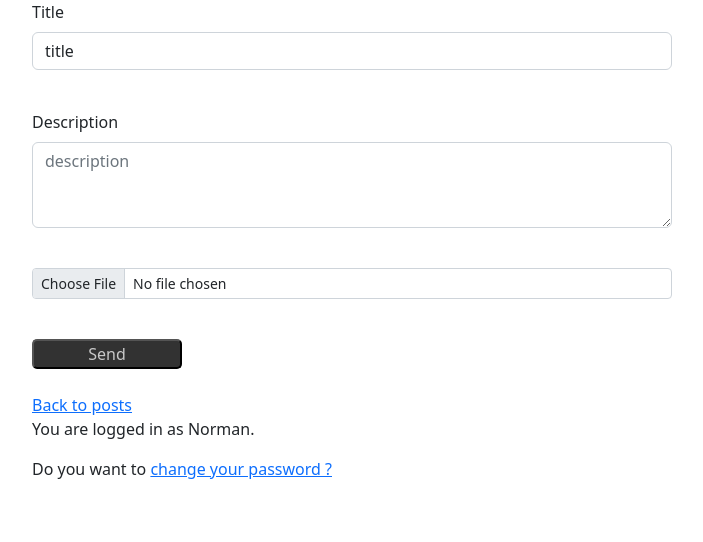
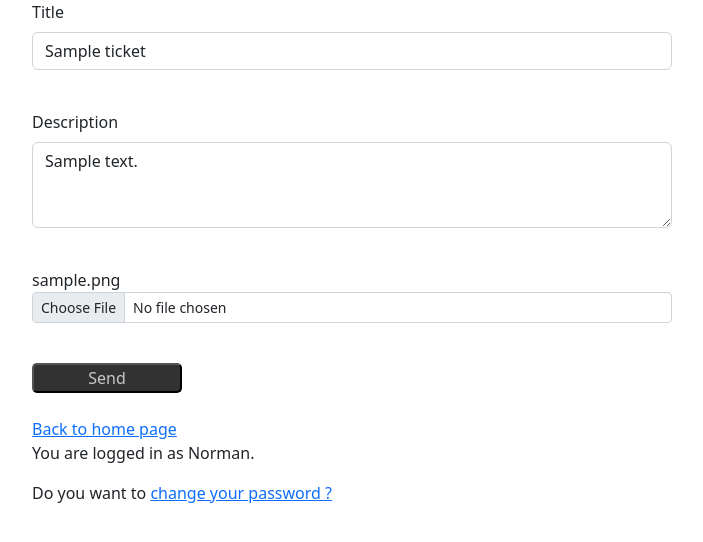
Before and after one commit to Kmenguete/OpenClassroom_project9, a Django app: page /update_ticket/1/ in a window 1280 px wide; the page is wider, and only the part inside the window is pictured. Shown: the part 128-670 px from the top of that part, without its empty margins (13-716 px from the left). Run offline with Django 4.2, Linux system fonts and the light colour scheme; a user stored in the database is signed in; tables that the repository leaves empty hold one stand-in row (values such as "Sample post").

Commit message:
Now we can update ticket

```diff
--- a/litreview/reviews/templates/reviews/update_ticket.html
+++ b/litreview/reviews/templates/reviews/update_ticket.html
@@ -6,20 +6,21 @@
     {% csrf_token %}
     <div class="mb-3">
       <label for="exampleFormControlInput1" class="form-label">Title</label>
-      <input type="text" class="form-control" id="exampleFormControlInput1" name="title" value="title">
+      <input type="text" class="form-control" id="exampleFormControlInput1" name="title" value="{{ ticket.title }}">
     </div><br>
     <div class="mb-3">
       <label for="exampleFormControlTextarea1" class="form-label">Description</label>
-      <textarea class="form-control" id="exampleFormControlTextarea1" name="description" rows="3" placeholder="description"></textarea>
+      <textarea class="form-control" id="exampleFormControlTextarea1" name="description" rows="3">{{ ticket.description }}</textarea>
     </div><br>
     <div class="mb-3">
-      <input class="form-control form-control-sm" id="formFileSm" name="image" value="image" type="file">
+        {{ ticket.image }}
+      <input class="form-control form-control-sm" id="formFileSm" name="image" type="file">
     </div><br>
-     <form action="{% url 'home' %}">
+     <form action="{% url 'posts' %}">
          <button id="create_ticket" type="submit">Send</button>
      </form>
     </form><br>
     <div class="back_to_home_page">
-    <a href="{% url 'posts' %}">Back to posts</a>
+    <a href="{% url 'home' %}">Back to home page</a>
     </div>
 {% endblock content %}
```
